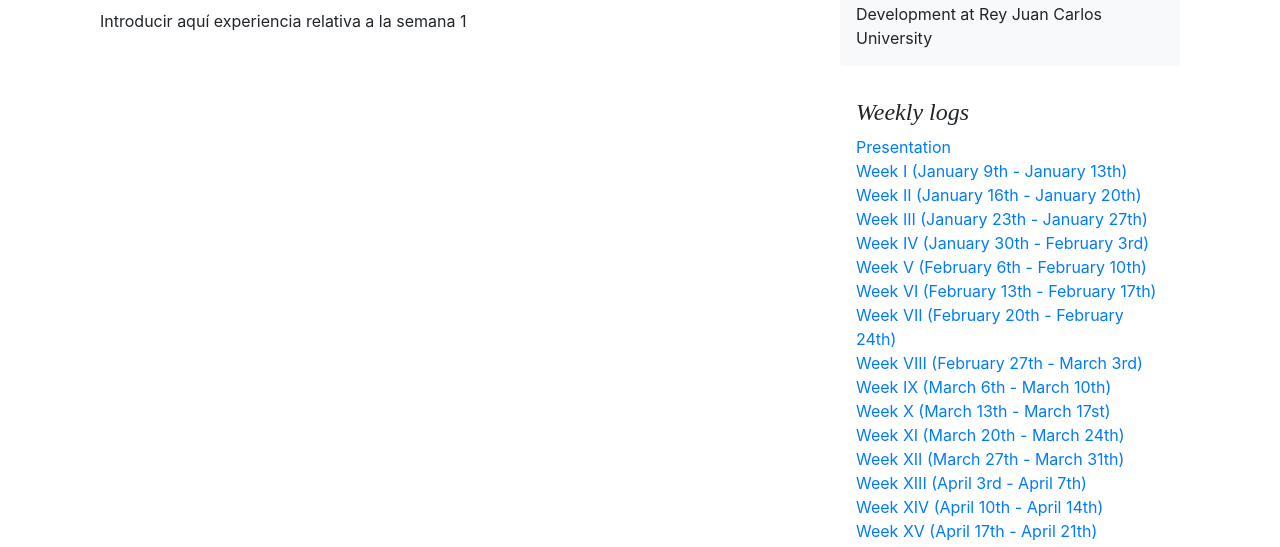
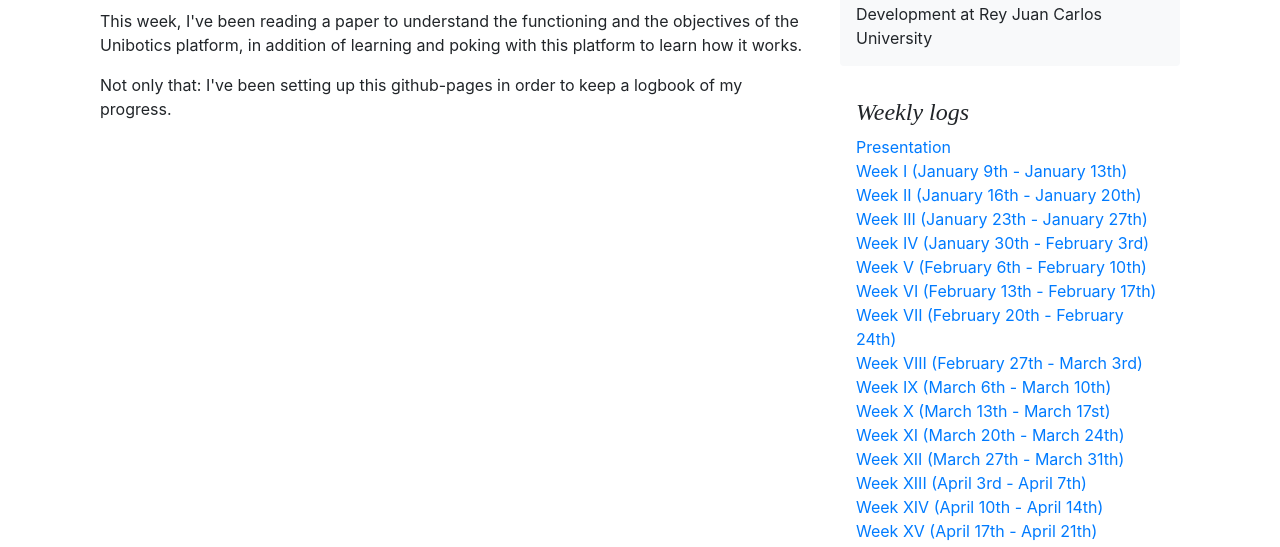
Before and after one commit to TheRoboticsClub/2023-upe-carlos-del-aguila, a plain HTML site: page docs/post_1.html in a window 1280 px wide. Shown: the part 232-779 px from the top of the page. Drawn offline with Linux system fonts and the light colour scheme.

Commit message:
Actualización bitácora semana 1

```diff
--- a/docs/post_1.html
+++ b/docs/post_1.html
@@ -43,7 +43,9 @@
                         <h2 class="blog-post-title">Week I (January 9th - 13th)</h2>
                         <p class="blog-post-meta">Insertar fecha aqui, 2023 by <a href="#">Carlos del Águila</a></p>
 
-                        <p>Introducir aquí experiencia relativa a la semana 1</p>
+                        <p>This week, I've been reading a paper to understand the functioning and the objectives of the Unibotics platform, in addition of learning and poking
+                        with this platform to learn how it works.</p>
+                        <p>Not only that: I've been setting up this github-pages in order to keep a logbook of my progress. </p>
 
                     </div>
 
```
